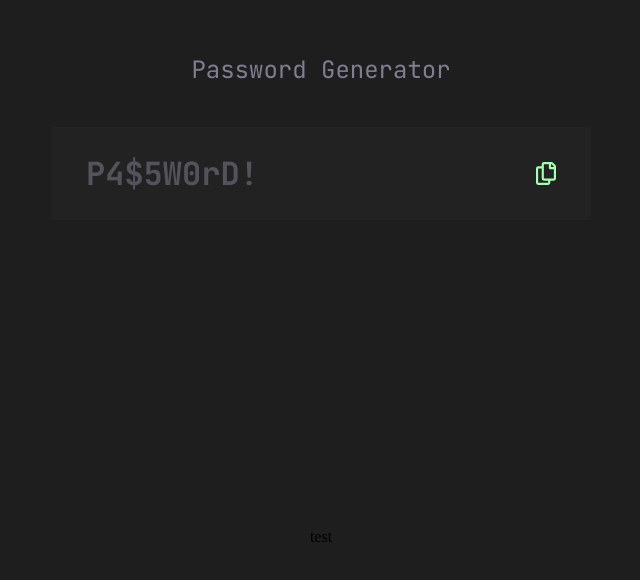
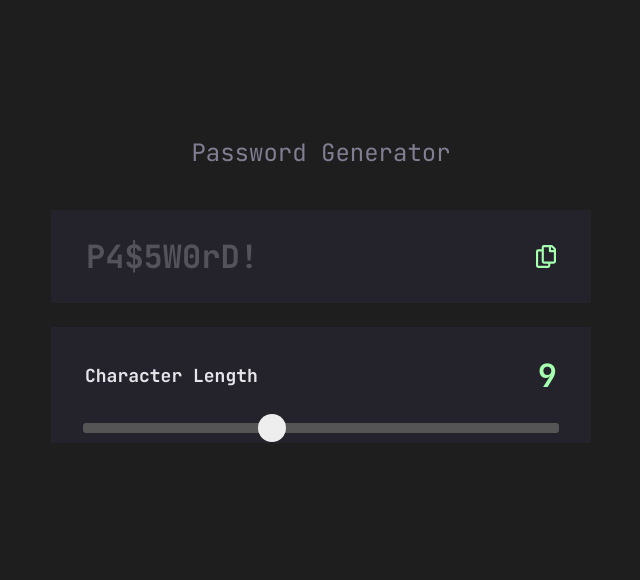
Before and after one commit to DevelopStudios/password-generator, an Angular app: page / in a window 1280 px wide. Shown: the part 118-698 px from the top of the page, without its empty margins (327-967 px from the left). Built offline with nearby package versions, Linux system fonts and the light colour scheme.

Commit message:
Slider Scaffolding

```diff
--- a/src/app/app.component.html
+++ b/src/app/app.component.html
@@ -4,8 +4,22 @@
       Password Generator
     </div>
     <input type="text" class="password-display" value="P4$5W0rD!">
+    <div class="result-container">
+      <div class="character-lenght">
+        <div class="title">
+          Character Length
+        </div>
+        <div class="ammount">
+          {{mySliderValue}}
+        </div>
+      </div>
+      <app-slider
+      [min]="1"
+      [max]="20"
+      [step]="1"
+      [(value)]="mySliderValue"
+></app-slider>
+    </div>
   </div>
-  <div class="result-card">
-    test
-    </div>
+
 </div>
--- a/src/app/app.component.scss
+++ b/src/app/app.component.scss
@@ -5,9 +5,34 @@
     height: 100vh;
   }
 
-  .password-generator-card {
-    padding: 20px;
-  }
+    .password-generator-card {
+      padding: 20px;
+
+      .result-container {
+        background: #24232C;
+        margin-top: 24px;
+        .character-lenght {
+          display: flex;
+          justify-content: space-between;
+          align-items: center;
+          padding-left: 34px;
+          padding-right: 34px;
+          padding-top:27px;
+          padding-bottom: 16px;
+          .title {
+            font-family: 'YourCustomFontName1';
+            color: #E6E5EA;
+            font-size: 18px;
+          }
+          .ammount {
+            font-family: 'YourCustomFontName1';
+            color: #A4FFAF;
+            font-size:32px;
+            font-weight: bold;
+          }
+        }
+      }
+    }
 
   .password-generator-title {
         font-family: 'YourCustomFontName', sans-serif;
@@ -18,7 +43,7 @@
     }
 
   .password-display {
-        background-color: #222;
+        background-color: #24232C;
         color: #54535B;
         font-family: 'YourCustomFontName1', sans-serif;
         font-size: 32px;
@@ -38,4 +63,4 @@
 
   .password-display:focus {
         color: #eee;
-      }
+  }
--- a/src/app/app.component.ts
+++ b/src/app/app.component.ts
@@ -1,13 +1,19 @@
-import { Component } from '@angular/core';
+import { AfterViewInit, Component, ElementRef, ViewChild } from '@angular/core';
 import { RouterOutlet } from '@angular/router';
+import { SliderComponent } from './components/slider/slider.component';
 
 @Component({
   selector: 'app-root',
   standalone: true,
-  imports: [RouterOutlet],
+  imports: [RouterOutlet,SliderComponent],
   templateUrl: './app.component.html',
   styleUrl: './app.component.scss'
 })
-export class AppComponent {
+export class AppComponent implements AfterViewInit {
+
   title = 'password-generator';
+  mySliderValue = 9; // Initial value
+  ngAfterViewInit(): void {
+
+  }
 }
--- /dev/null
+++ b/src/app/components/slider/slider.component.html
@@ -0,0 +1,9 @@
+<div class="slider-container">
+    <div class="slider-track">
+      <div
+        class="slider-thumb"
+        [style.left.px]="valuePosition"
+        (mousedown)="startDrag($event)"
+      ></div>
+    </div>
+  </div>
--- /dev/null
+++ b/src/app/components/slider/slider.component.scss
@@ -0,0 +1,34 @@
+.slider-container {
+    width: 92%;
+    height: 30px;
+    border-radius: 5px;
+    display: flex;
+    align-items: center;
+    padding: 0 10px;
+    box-sizing: border-box;
+    margin: auto;
+  }
+
+  .slider-track {
+    background-color: #555;
+    height: 10px;
+    width: 100%;
+    border-radius: 3px;
+    position: relative;
+  }
+
+  .slider-thumb {
+    width: 28px;
+    height: 28px;
+    background-color: #eee;
+    border-radius: 50%;
+    position: absolute;
+    top: 50%;
+    left: 0;
+    transform: translate(-50%, -50%);
+    cursor: grab;
+  }
+
+  .slider-thumb:active {
+    cursor: grabbing;
+  }
--- /dev/null
+++ b/src/app/components/slider/slider.component.ts
@@ -0,0 +1,91 @@
+import { Component, EventEmitter, HostListener, Input, Output } from '@angular/core';
+
+@Component({
+  selector: 'app-slider',
+  standalone: true,
+  imports: [],
+  templateUrl: './slider.component.html',
+  styleUrl: './slider.component.scss'
+})
+export class SliderComponent {
+  @Input() min = 0;
+  @Input() max = 100;
+  @Input() step = 1;
+  @Input()
+  get value(): number {
+    return this._value;
+  }
+  set value(newValue: number) {
+    this._value = Math.max(this.min, Math.min(this.max, newValue));
+    this.valueChange.emit(this._value);
+    this.updateThumbPosition();
+  }
+  private _value = 0;
+
+  @Output() valueChange = new EventEmitter<number>();
+
+  valuePosition = 0;
+  isDragging = false;
+
+  constructor() {
+    this.updateThumbPosition();
+  }
+
+  ngOnInit(): void {
+    this.updateThumbPosition();
+  }
+
+  updateThumbPosition(): void {
+    const range = this.max - this.min;
+    const normalizedValue = range === 0 ? 0 : (this.value - this.min) / range;
+    this.valuePosition = normalizedValue * (this.getTrackWidth() - this.getThumbWidth());
+  }
+
+  getTrackWidth(): number {
+    const trackElement = document.querySelector('.slider-track');
+    return trackElement ? trackElement.clientWidth : 0;
+  }
+
+  getThumbWidth(): number {
+    const thumbElement = document.querySelector('.slider-thumb');
+    return thumbElement ? thumbElement.clientWidth : 0;
+  }
+
+  startDrag(event: MouseEvent): void {
+    this.isDragging = true;
+    document.addEventListener('mousemove', this.drag);
+    document.addEventListener('mouseup', this.stopDrag);
+  }
+
+  drag = (event: MouseEvent): void => {
+    if (this.isDragging) {
+      const trackElement = document.querySelector('.slider-track');
+      const thumbElement = document.querySelector('.slider-thumb');
+      if (trackElement && thumbElement) {
+        const trackRect = trackElement.getBoundingClientRect();
+        const thumbRect = thumbElement.getBoundingClientRect();
+        const offsetX = event.clientX - trackRect.left;
+        const trackWidth = trackRect.width;
+        const thumbWidth = thumbRect.width;
+
+        let newPosition = offsetX - thumbWidth / 2;
+        newPosition = Math.max(0, Math.min(trackWidth - thumbWidth, newPosition));
+
+        const normalizedPosition = newPosition / (trackWidth - thumbWidth);
+        const newValue = this.min + normalizedPosition * (this.max - this.min);
+        this.value = Math.round(newValue / this.step) * this.step;
+      }
+    }
+  };
+
+  stopDrag = (): void => {
+    this.isDragging = false;
+    document.removeEventListener('mousemove', this.drag);
+    document.removeEventListener('mouseup', this.stopDrag);
+  };
+
+  @HostListener('window:resize')
+  onResize(): void {
+    this.updateThumbPosition();
+  }
+}
```
Also changed, not shown: 1 other file (tests, documents, lock files or other folders).
